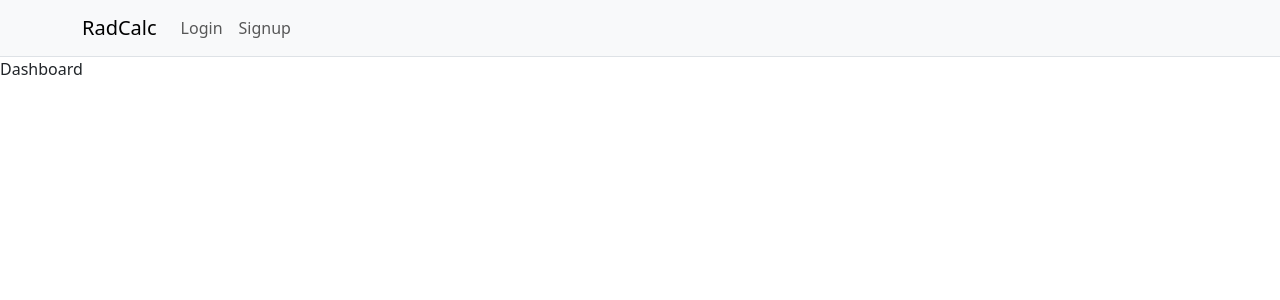
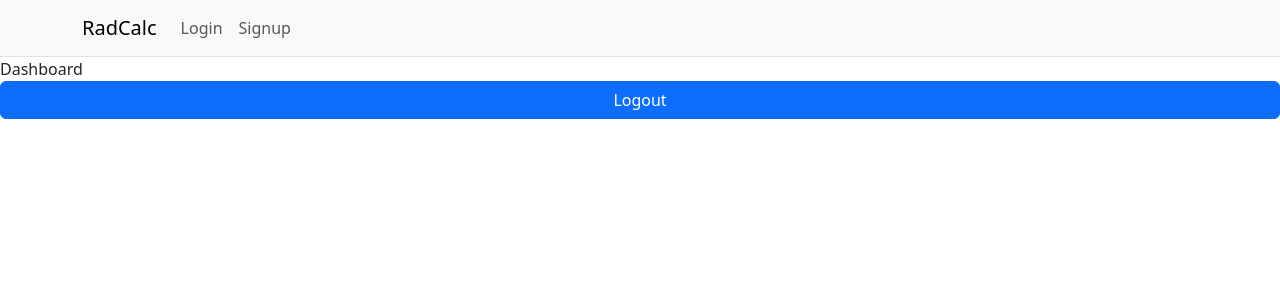
Before and after one commit to mikef80/radiation-calc-ts, a React (Vite) app in the folder client/: page /dashboard in a window 1280 px wide. Shown: the top 300 px of the page. Built offline with nearby package versions, Linux system fonts and the light colour scheme.

Commit message:
log out function implemented

```diff
--- a/client/src/api/auth.jsx
+++ b/client/src/api/auth.tsx
@@ -1,14 +1,14 @@
 import axios from "axios";
 axios.defaults.withCredentials = true;
 
-export async function onRegistration(registrationData) {
+export async function onRegistration(registrationData:any) {
   return await axios.post(
     "http://localhost:8000/api/register",
     registrationData
   );
 };
 
-export async function onLogin (loginData)  {
+export async function onLogin (loginData:any)  {
   return await axios.post("http://localhost:8000/api/login", loginData);
 };
 
--- a/client/src/components/Dashboard/Dashboard.tsx
+++ b/client/src/components/Dashboard/Dashboard.tsx
@@ -1,5 +1,26 @@
+import { useDispatch } from "react-redux";
+import { onLogout } from "../../api/auth";
+import { unauthenticateUser } from "../../redux/slices/authSlice";
+
 const Dashboard = () => {
-  return <div>Dashboard</div>;
+  const dispatch = useDispatch();
+  const logout = async () => {
+    try {
+      await onLogout();
+      dispatch(unauthenticateUser());
+      localStorage.removeItem("isAuth");
+    } catch (error: any) {
+      console.log(error.response);
+    }
+  };
+  return (
+    <>
+      <div>Dashboard</div>
+      <button onClick={() => logout()} className='btn btn-primary'>
+        Logout
+      </button>
+    </>
+  );
 };
 
 export default Dashboard;
--- a/client/src/components/Login/Login.tsx
+++ b/client/src/components/Login/Login.tsx
@@ -15,12 +15,12 @@ const Login = (): JSX.Element => {
   });
   const [error, setError] = useState();
 
-  const onChange = (e) => {
+  const onChange = (e: any) => {
     setValues({ ...values, [e.target.name]: e.target.value });
   };
 
   const dispatch = useDispatch();
-  const onSubmit = async (e) => {
+  const onSubmit = async (e: any) => {
     e.preventDefault();
     try {
       await onLogin(values);
```
Also changed, not shown: client/src/main.tsx (+0 -20 lines).
